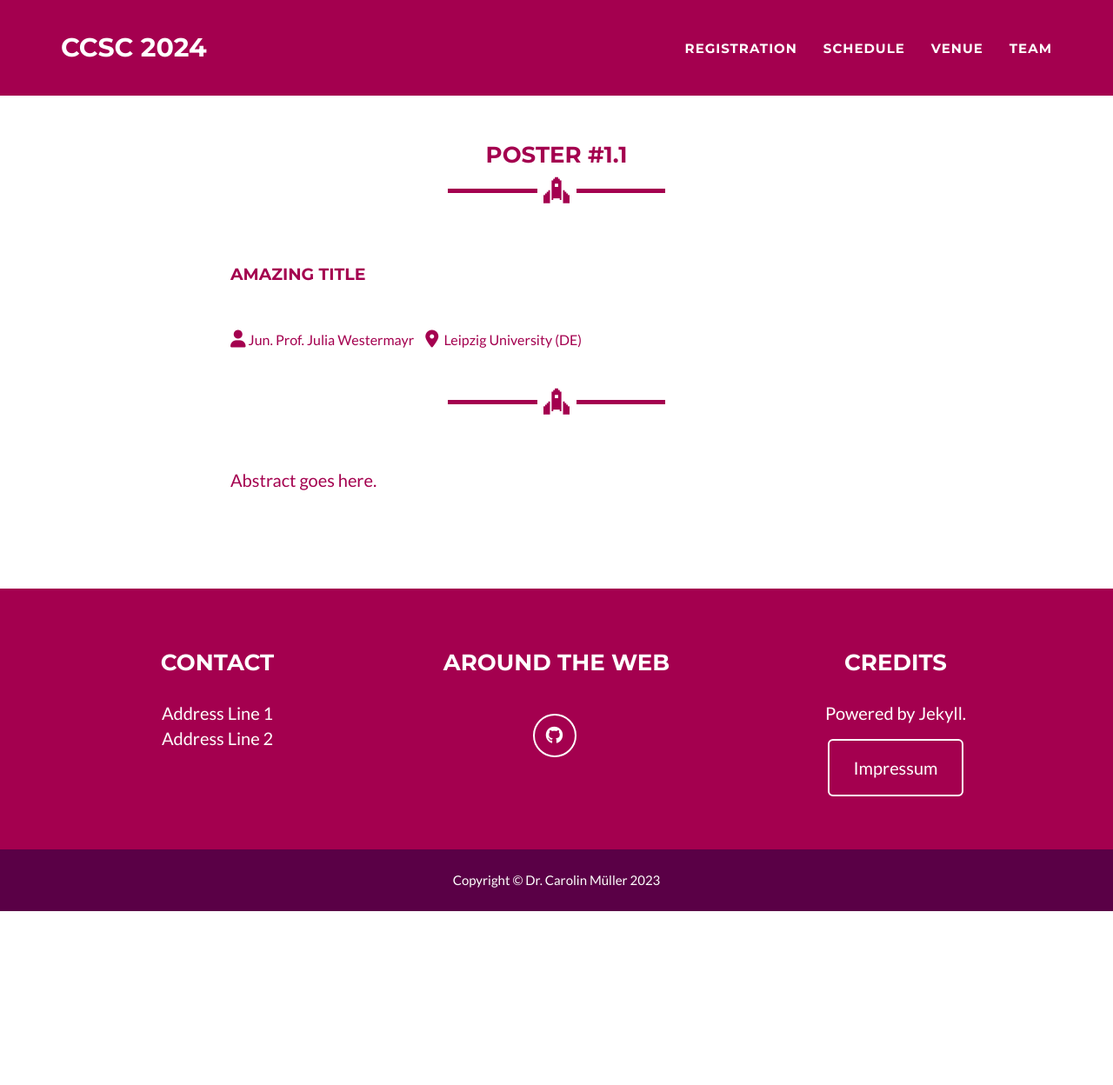
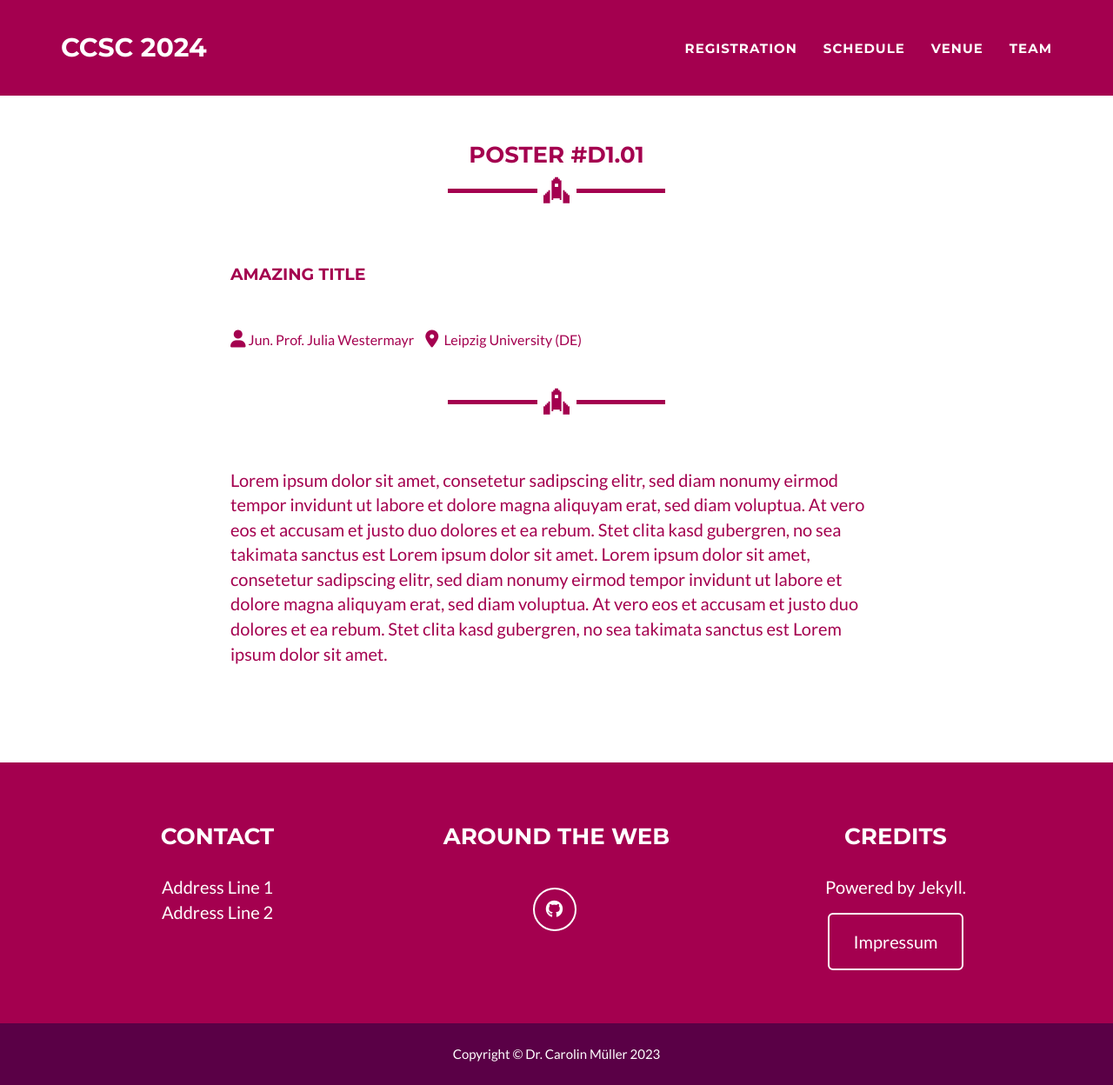
Before and after one commit to ccsc2024/ccsc2024.github.io, a Jekyll site: the page built from poster/westermayr.md, in a window 1280 px wide and 1248 px high. Shown: the whole window at 87% size. Built offline with Jekyll 4.4.1, drawn with Linux system fonts in a browser that asks for light colours.

Commit message:
Update westermayr.md

```diff
--- a/poster/westermayr.md
+++ b/poster/westermayr.md
@@ -1,8 +1,8 @@
 ---
 layout: posterpage
+posternumber: D1.01
 speaker: 'Jun. Prof. Julia Westermayr'
 location: 'Leipzig University (DE)'
 title: 'Amazing Title'
-abstract: 'Abstract goes here.'
-posternumber: 01.1
+abstract: 'Lorem ipsum dolor sit amet, consetetur sadipscing elitr, sed diam nonumy eirmod tempor invidunt ut labore et dolore magna aliquyam erat, sed diam voluptua. At vero eos et accusam et justo duo dolores et ea rebum. Stet clita kasd gubergren, no sea takimata sanctus est Lorem ipsum dolor sit amet. Lorem ipsum dolor sit amet, consetetur sadipscing elitr, sed diam nonumy eirmod tempor invidunt ut labore et dolore magna aliquyam erat, sed diam voluptua. At vero eos et accusam et justo duo dolores et ea rebum. Stet clita kasd gubergren, no sea takimata sanctus est Lorem ipsum dolor sit amet.'
 ---
```
